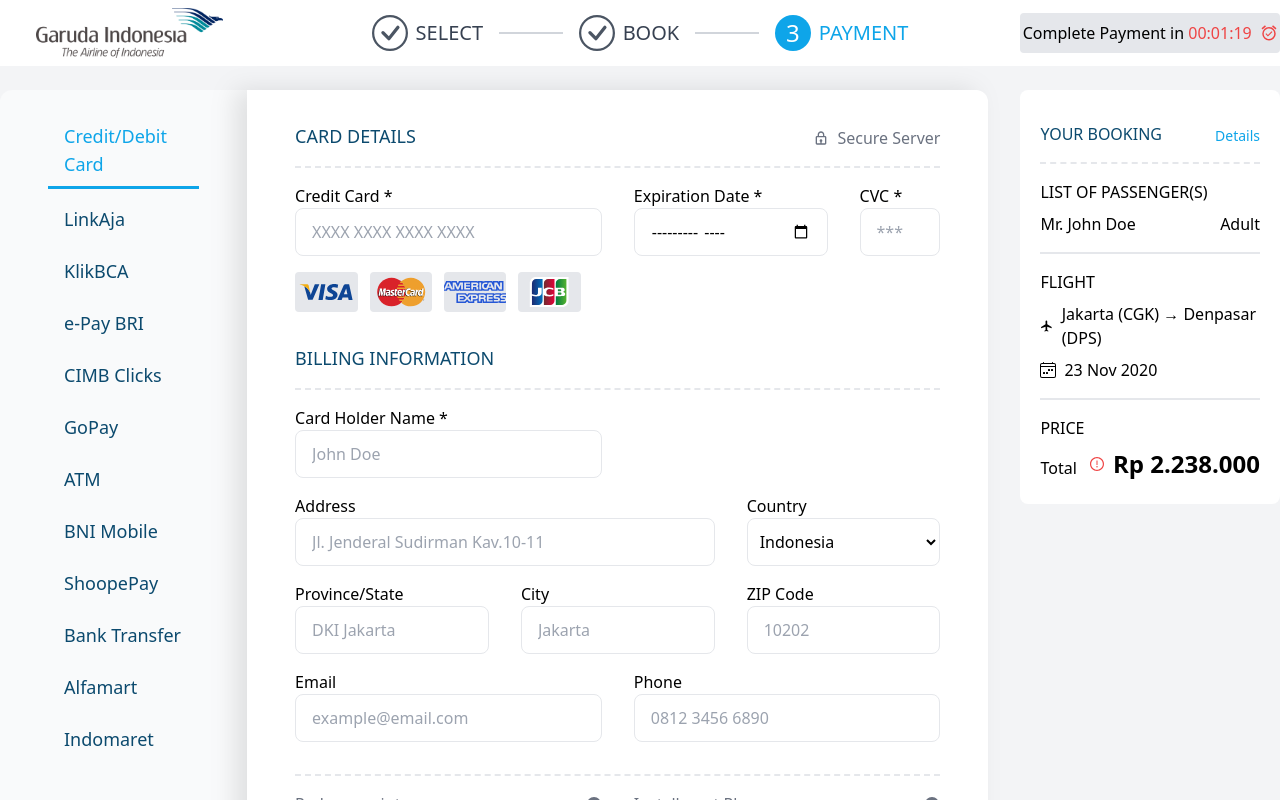
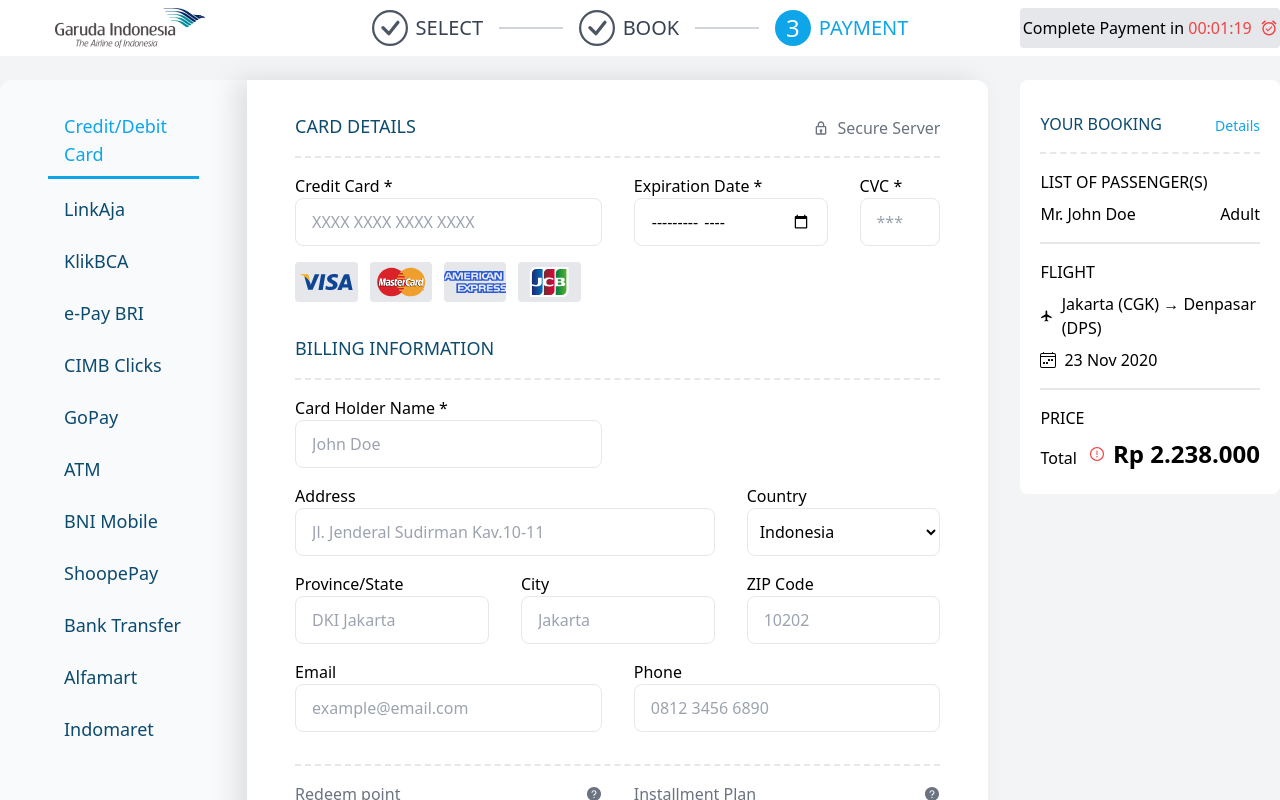
Before and after one commit to riolly/ati-test, a Next.js app: page / in a window 1280 px wide. Shown: the top 800 px of the page. Built offline with nearby package versions, Linux system fonts and the light colour scheme.

Commit message:
fix: image optimization

```diff
--- a/components/layout.tsx
+++ b/components/layout.tsx
@@ -1,8 +1,9 @@
+import Image from "next/image";
 import React from "react";
 import { BsCheckCircle as CheckCircle } from "react-icons/bs/";
 import { MdOutlineAlarmOn as Alarm } from "react-icons/md/";
 
-import GarudaIndonesia from "../public/images/garuda-indonesia.svg";
+import GarudaIndonesia from "../public/images/garuda-indonesia.png";
 
 export default function RootLayout({
 	children,
@@ -14,7 +15,11 @@
 			<div className="w-full bg-white">
 				<div className="container mx-auto grid grid-cols-9 gap-8 ">
 					<div className="hidden lg:block col-span-2 py-2">
-						<GarudaIndonesia className="mx-auto" />
+						<Image
+							src={GarudaIndonesia}
+							alt="Garuda Indonesia Logo"
+							className="h-10 w-auto mx-auto"
+						/>
 					</div>
 
 					<div className="col-span-full lg:col-span-5 flex lg:px-16 py-4 lg:py-0">
```
Also changed, not shown: public/images/garuda-indonesia.png (added), public/images/garuda-indonesia.svg (deleted).
